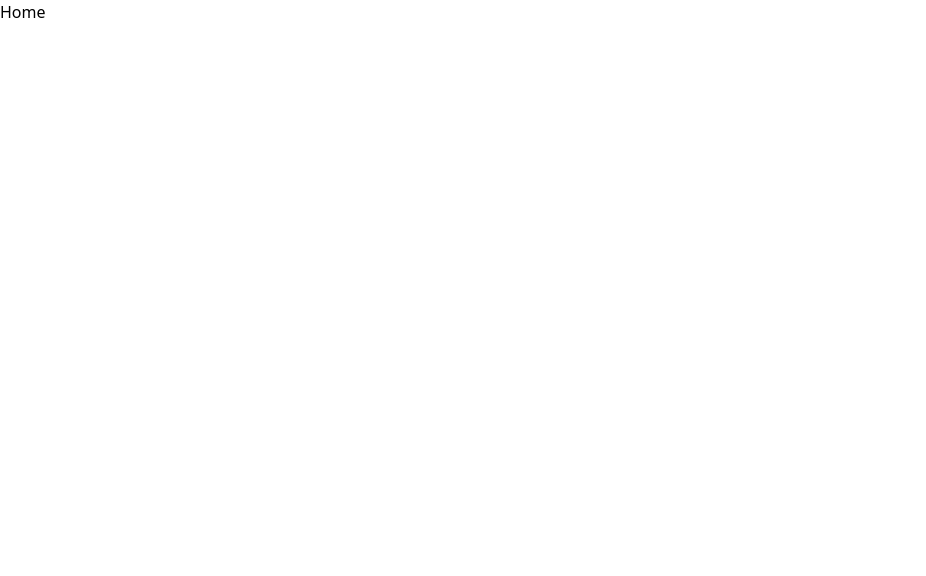
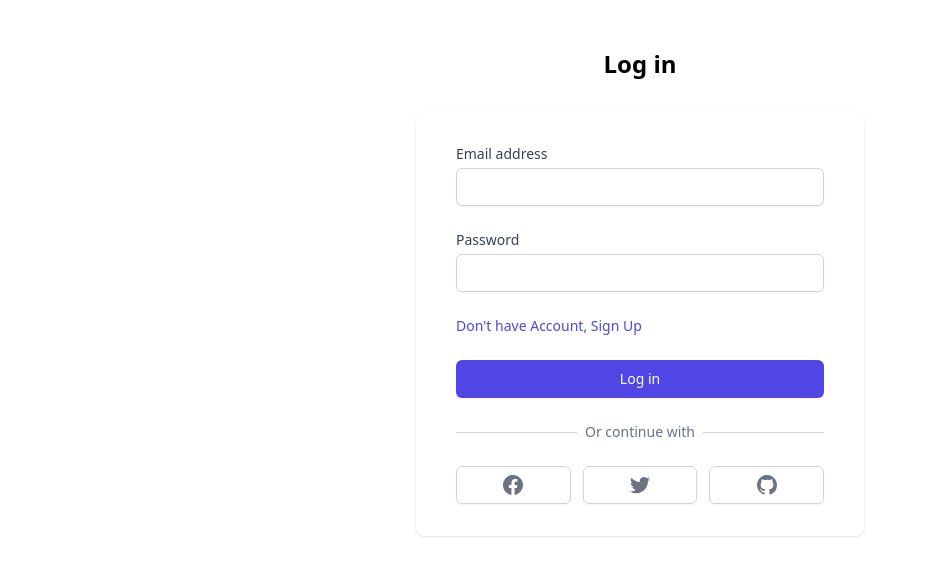
Before and after one commit to mhdZhHan/appwrite-learning-todo-app, a React (Create React App) app: page / in a window 1280 px wide. Shown: the top 576 px of the page, without its empty margins (0-926 px from the left). Built offline with nearby package versions, Linux system fonts and the light colour scheme.

Commit message:
Fix Signup, Routes and Add Login

```diff
--- a/src/components/screens/Login.jsx
+++ b/src/components/screens/Login.jsx
@@ -1,8 +1,173 @@
-import React from 'react'
+import React, { Fragment, useState } from 'react'
+import { useNavigate } from 'react-router-dom'
+
+import { account } from '../../configs/appwrite'
 
 function Login() {
+    const [user, setUser] = useState({
+        email: "",
+        password: ""
+    })
+
+    const navigate = useNavigate()
+
+    const loginUser = async (event) => {
+        event.preventDefault()
+        try {
+            await account.createEmailSession(email, password)
+            navigate('/Profile')
+        }catch (error) {
+            console.log(error)
+        }
+    }
+
     return (
-        <div>Login</div>
+        <Fragment>
+            <div className="min-h-full flex flex-col justify-center py-12 sm:px-6 lg:px-8">
+            <div className="text-center font-bold text-2xl">Log in</div>
+                <div className="mt-8 sm:mx-auto sm:w-full sm:max-w-md">
+                    <div className="bg-white py-8 px-4 shadow sm:rounded-lg sm:px-10">
+                        <form className="space-y-6" action="#" method="POST" onSubmit={loginUser}>
+                        <div>
+                            <label
+                            htmlFor="email"
+                            className="block text-sm font-medium text-gray-700"
+                            >
+                            Email address
+                            </label>
+                            <div className="mt-1">
+                            <input
+                                id="email"
+                                name="email"
+                                type="email"
+                                autoComplete="email"
+                                required
+                                className="appearance-none block w-full px-3 py-2 border border-gray-300 rounded-md shadow-sm placeholder-gray-400 focus:outline-none focus:ring-indigo-500 focus:border-indigo-500 sm:text-sm"
+                                value={user.email}
+                                onChange={(event) => setUser({
+                                    ...user,
+                                    email: event.target.value
+                                })}
+                            />
+                            </div>
+                        </div>
+                        <div>
+                            <label
+                            htmlFor="password"
+                            className="block text-sm font-medium text-gray-700"
+                            >
+                            Password
+                            </label>
+                            <div className="mt-1">
+                            <input
+                                id="password"
+                                name="password"
+                                type="password"
+                                autoComplete="current-password"
+                                required
+                                className="appearance-none block w-full px-3 py-2 border border-gray-300 rounded-md shadow-sm placeholder-gray-400 focus:outline-none focus:ring-indigo-500 focus:border-indigo-500 sm:text-sm"
+                                value={user.password}
+                                onChange={(event) => setUser({
+                                    ...user,
+                                    password: event.target.value
+                                })}
+                            />
+                            </div>
+                        </div>
+                        <div className="flex items-center justify-between">
+                            <div className="text-sm">
+                            <a
+                                href="/signup"
+                                className="font-medium text-indigo-600 hover:text-indigo-500"
+                            >
+                                Don't have Account, Sign Up
+                            </a>
+                            </div>
+                        </div>
+                        <div>
+                            <button
+                            type="submit"
+                            className="w-full flex justify-center py-2 px-4 border border-transparent rounded-md shadow-sm text-sm font-medium text-white bg-indigo-600 hover:bg-indigo-700 focus:outline-none focus:ring-2 focus:ring-offset-2 focus:ring-indigo-500"
+
+                            >
+                            Log in
+                            </button>
+                        </div>
+                        </form>
+                        <div className="mt-6">
+                        <div className="relative">
+                            <div className="absolute inset-0 flex items-center">
+                            <div className="w-full border-t border-gray-300" />
+                            </div>
+                            <div className="relative flex justify-center text-sm">
+                            <span className="px-2 bg-white text-gray-500">
+                                Or continue with
+                            </span>
+                            </div>
+                        </div>
+                        <div className="mt-6 grid grid-cols-3 gap-3">
+                            <div>
+                            <a
+                                href="/"
+                                className="w-full inline-flex justify-center py-2 px-4 border border-gray-300 rounded-md shadow-sm bg-white text-sm font-medium text-gray-500 hover:bg-gray-50"
+                            >
+                                <span className="sr-only">Sign in with Facebook</span>
+                                <svg
+                                className="w-5 h-5"
+                                aria-hidden="true"
+                                fill="currentColor"
+                                viewBox="0 0 20 20"
+                                >
+                                <path
+                                    fillRule="evenodd"
+                                    d="M20 10c0-5.523-4.477-10-10-10S0 4.477 0 10c0 4.991 3.657 9.128 8.438 9.878v-6.987h-2.54V10h2.54V7.797c0-2.506 1.492-3.89 3.777-3.89 1.094 0 2.238.195 2.238.195v2.46h-1.26c-1.243 0-1.63.771-1.63 1.562V10h2.773l-.443 2.89h-2.33v6.988C16.343 19.128 20 14.991 20 10z"
+                                    clipRule="evenodd"
+                                />
+                                </svg>
+                            </a>
+                            </div>
+                            <div>
+                            <a
+                                href="/"
+                                className="w-full inline-flex justify-center py-2 px-4 border border-gray-300 rounded-md shadow-sm bg-white text-sm font-medium text-gray-500 hover:bg-gray-50"
+                            >
+                                <span className="sr-only">Sign in with Twitter</span>
+                                <svg
+                                className="w-5 h-5"
+                                aria-hidden="true"
+                                fill="currentColor"
+                                viewBox="0 0 20 20"
+                                >
+                                <path d="M6.29 18.251c7.547 0 11.675-6.253 11.675-11.675 0-.178 0-.355-.012-.53A8.348 8.348 0 0020 3.92a8.19 8.19 0 01-2.357.646 4.118 4.118 0 001.804-2.27 8.224 8.224 0 01-2.605.996 4.107 4.107 0 00-6.993 3.743 11.65 11.65 0 01-8.457-4.287 4.106 4.106 0 001.27 5.477A4.073 4.073 0 01.8 7.713v.052a4.105 4.105 0 003.292 4.022 4.095 4.095 0 01-1.853.07 4.108 4.108 0 003.834 2.85A8.233 8.233 0 010 16.407a11.616 11.616 0 006.29 1.84" />
+                                </svg>
+                            </a>
+                            </div>
+                            <div>
+                            <a
+                                href="/"
+                                className="w-full inline-flex justify-center py-2 px-4 border border-gray-300 rounded-md shadow-sm bg-white text-sm font-medium text-gray-500 hover:bg-gray-50"
+                            >
+                                <span className="sr-only">Sign in with GitHub</span>
+                                <svg
+                                className="w-5 h-5"
+                                aria-hidden="true"
+                                fill="currentColor"
+                                viewBox="0 0 20 20"
+                                >
+                                <path
+                                    fillRule="evenodd"
+                                    d="M10 0C4.477 0 0 4.484 0 10.017c0 4.425 2.865 8.18 6.839 9.504.5.092.682-.217.682-.483 0-.237-.008-.868-.013-1.703-2.782.605-3.369-1.343-3.369-1.343-.454-1.158-1.11-1.466-1.11-1.466-.908-.62.069-.608.069-.608 1.003.07 1.531 1.032 1.531 1.032.892 1.53 2.341 1.088 2.91.832.092-.647.35-1.088.636-1.338-2.22-.253-4.555-1.113-4.555-4.951 0-1.093.39-1.988 1.029-2.688-.103-.253-.446-1.272.098-2.65 0 0 .84-.27 2.75 1.026A9.564 9.564 0 0110 4.844c.85.004 1.705.115 2.504.337 1.909-1.296 2.747-1.027 2.747-1.027.546 1.379.203 2.398.1 2.651.64.7 1.028 1.595 1.028 2.688 0 3.848-2.339 4.695-4.566 4.942.359.31.678.921.678 1.856 0 1.338-.012 2.419-.012 2.747 0 .268.18.58.688.482A10.019 10.019 0 0020 10.017C20 4.484 15.522 0 10 0z"
+                                    clipRule="evenodd"
+                                />
+                                </svg>
+                            </a>
+                            </div>
+                        </div>
+                    </div>
+                </div>
+            </div>
+        </div>
+    </Fragment>
     )
 }
 
--- a/src/components/screens/Signup.jsx
+++ b/src/components/screens/Signup.jsx
@@ -14,7 +14,7 @@
     // navigate
     const navigate = useNavigate()
 
-    const signupUser = (event) => {
+    const signupUser = async (event) => {
         event.preventDefault()
 
         const promise = account.create(
--- a/src/routes/Routes.js
+++ b/src/routes/Routes.js
@@ -1,13 +1,13 @@
 import { BrowserRouter, Routes, Route } from "react-router-dom"
 
 // screens
-import { Home, Signup } from '../components/screens'
+import { Home, Login, Signup } from '../components/screens'
 
 function Routes_() {
     return (
         <BrowserRouter>
             <Routes>
-                <Route path='/' element={<Home />} />
+                <Route path='/' element={<Login />} />
                 <Route path='/signup' element={<Signup />} />
             </Routes>
         </BrowserRouter>
```
